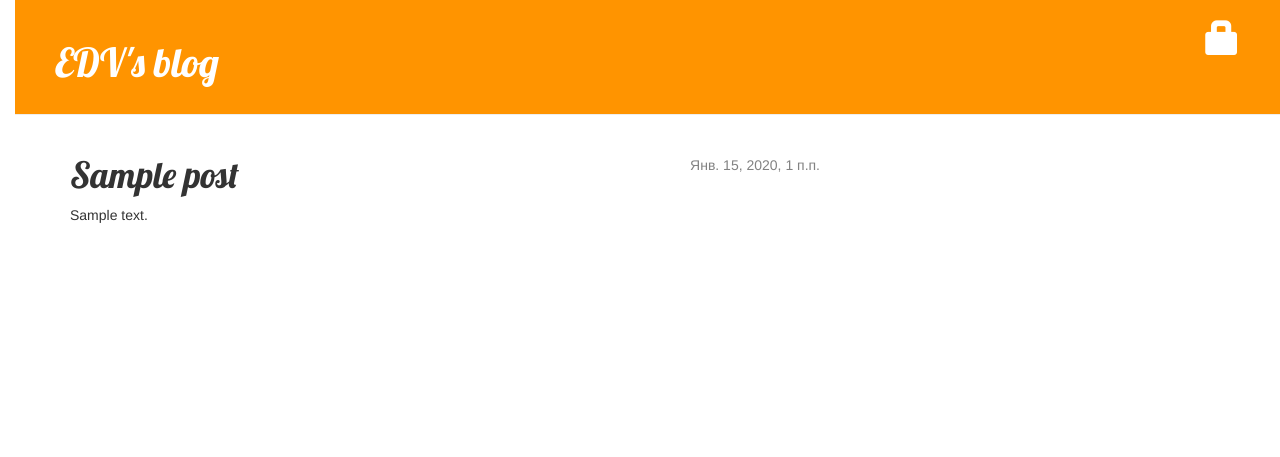
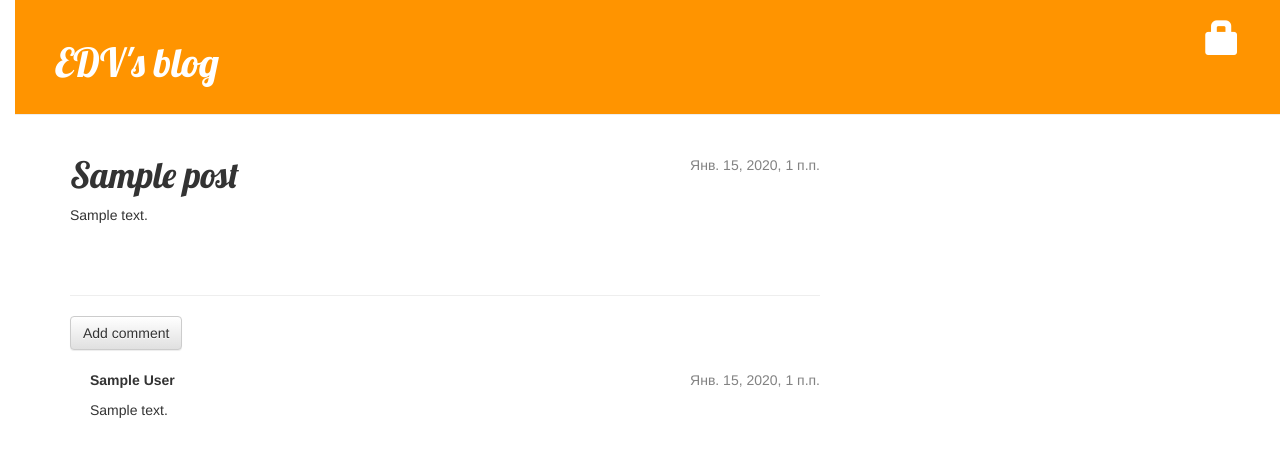
Before and after one commit to henrbn/my-first-blog, a Django app: page /post/1/ in a window 1280 px wide. Shown: the top 457 px of the page. Run offline with Django 3.2, Linux system fonts and the light colour scheme; tables that the repository leaves empty hold one stand-in row (values such as "Sample post"); some libraries are stand-ins or nearby versions.

Commit message:
add comments for blog

```diff
--- a/blog/admin.py
+++ b/blog/admin.py
@@ -1,6 +1,7 @@
 from django.contrib import admin
 
-from .models import Post
+from .models import Post, Comment
 # Register your models here.
 
 admin.site.register(Post)
+admin.site.register(Comment)
--- a/blog/models.py
+++ b/blog/models.py
@@ -10,10 +10,8 @@ class Post(models.Model):
     author = models.ForeignKey('auth.User')
     title = models.CharField(max_length=200)
     text = models.TextField()
-    created_date = models.DateTimeField(
-            default=timezone.now)
-    published_date = models.DateTimeField(
-            blank=True, null=True)
+    created_date = models.DateTimeField(default=timezone.now)
+    published_date = models.DateTimeField(blank=True, null=True)
 
     def publish(self):
         self.published_date = timezone.now()
@@ -21,3 +19,21 @@ class Post(models.Model):
 
     def __str__(self):
         return self.title
+
+
+class Comment(models.Model):
+    post = models.ForeignKey('blog.Post', related_name='comments')
+    author = models.CharField(max_length=200)
+    text = models.TextField()
+    created_date = models.DateTimeField(default=timezone.now)
+    approved_comment = models.BooleanField(default=False)
+
+    def approve(self):
+        self.approved_comment = True
+        self.save()
+
+    def approved_comments(self):
+    	return self.comments.filter(approved_comment=True)
+
+    def __str__(self):
+        return self.text
--- a/blog/static/css/blog.css
+++ b/blog/static/css/blog.css
@@ -54,3 +54,7 @@
 .post h1 a, .post h1 a:visited {
         color: #000000;
     }
+
+.comment {
+    margin: 20px 0px 20px 20px;
+}
--- a/blog/templates/blog/post_detail.html
+++ b/blog/templates/blog/post_detail.html
@@ -16,4 +16,23 @@
             <h1>{{ post.title }}</h1>
             <p>{{ post.text|linebreaks }}</p>
         </div>
+        <hr>
+        <a class="btn btn-default" href="{% url 'add_comment_to_post' pk=post.pk %}">Add comment</a>
+        {% for comment in post.comments.all %}
+            {% if user.is_authenticated or comment.approved_comment %}
+            <div class="comment">
+                <div class="date">
+                    {{ comment.created_date }}
+                    {% if not comment.approved_comment %}
+                        <a class="btn btn-default" href="{% url 'comment_remove' pk=comment.pk %}"><span class="glyphicon glyphicon-remove"></span></a>
+                        <a class="btn btn-default" href="{% url 'comment_approve' pk=comment.pk %}"><span class="glyphicon glyphicon-ok"></span></a>
+                    {% endif %}
+                </div>
+                <strong>{{ comment.author }}</strong>
+                <p>{{ comment.text|linebreaks }}</p>
+            </div>
+            {% endif %}
+        {% empty %}
+            <p>No comments here yet :(</p>
+        {% endfor %}
     {% endblock %}
--- a/blog/templates/blog/post_list.html
+++ b/blog/templates/blog/post_list.html
@@ -8,6 +8,7 @@
                 </div>
                 <h1><a href="{% url 'post_detail' pk=post.pk %}">{{ post.title }}</a></h1>
                 <p>{{ post.text|linebreaks }}</p>
+                <a href="{% url 'blog.views.post_detail' pk=post.pk %}">Comments: {{ post.approved_comments.count }}</a>
             </div>
         {% endfor %}
     {% endblock content %}
--- a/blog/urls.py
+++ b/blog/urls.py
@@ -9,4 +9,7 @@ urlpatterns = [
     url(r'^drafts/$', views.post_draft_list, name='post_draft_list'),
     url(r'^post/(?P<pk>[0-9]+)/publish/$', views.post_publish, name='post_publish'),
     url(r'^post/(?P<pk>[0-9]+)/remove/$', views.post_remove, name='post_remove'),
+    url(r'^post/(?P<pk>[0-9]+)/comment/$', views.add_comment_to_post, name='add_comment_to_post'),
+    url(r'^comment/(?P<pk>[0-9]+)/approve/$', views.comment_approve, name='comment_approve'),
+	url(r'^comment/(?P<pk>[0-9]+)/remove/$', views.comment_remove, name='comment_remove'),
 ]
--- a/blog/views.py
+++ b/blog/views.py
@@ -1,8 +1,8 @@
 from django.shortcuts import render, get_object_or_404, redirect
 from django.contrib.auth.decorators import login_required
 from django.utils import timezone
-from .models import Post
-from .forms import PostForm
+from .models import Post, Comment
+from .forms import PostForm, CommentForm
 
 def post_list(request):
     posts = Post.objects.filter(published_date__lte=timezone.now()).order_by('-published_date')
@@ -57,3 +57,30 @@ def post_remove(request, pk):
     post = get_object_or_404(Post, pk=pk)
     post.delete()
     return redirect('blog.views.post_list')
+
+@login_required
+def add_comment_to_post(request, pk):
+    post = get_object_or_404(Post, pk=pk)
+    if request.method == "POST":
+        form = CommentForm(request.POST)
+        if form.is_valid():
+            comment = form.save(commit=False)
+            comment.post = post
+            comment.save()
+            return redirect('blog.views.post_detail', pk=post.pk)
+    else:
+        form = CommentForm()
+    return render(request, 'blog/add_comment_to_post.html', {'form': form})
+
+@login_required
+def comment_approve(request, pk):
+    comment = get_object_or_404(Comment, pk=pk)
+    comment.approve()
+    return redirect('blog.views.post_detail', pk=comment.post.pk)
+
+@login_required
+def comment_remove(request, pk):
+    comment = get_object_or_404(Comment, pk=pk)
+    post_pk = comment.post.pk
+    comment.delete()
+    return redirect('blog.views.post_detail', pk=post_pk)
```
Also changed, not shown: blog/forms.py (+7 -1 lines), blog/templates/blog/add_comment_to_post.html (added, +9 -0 lines), blog/migrations/0002_comment.py (added).
